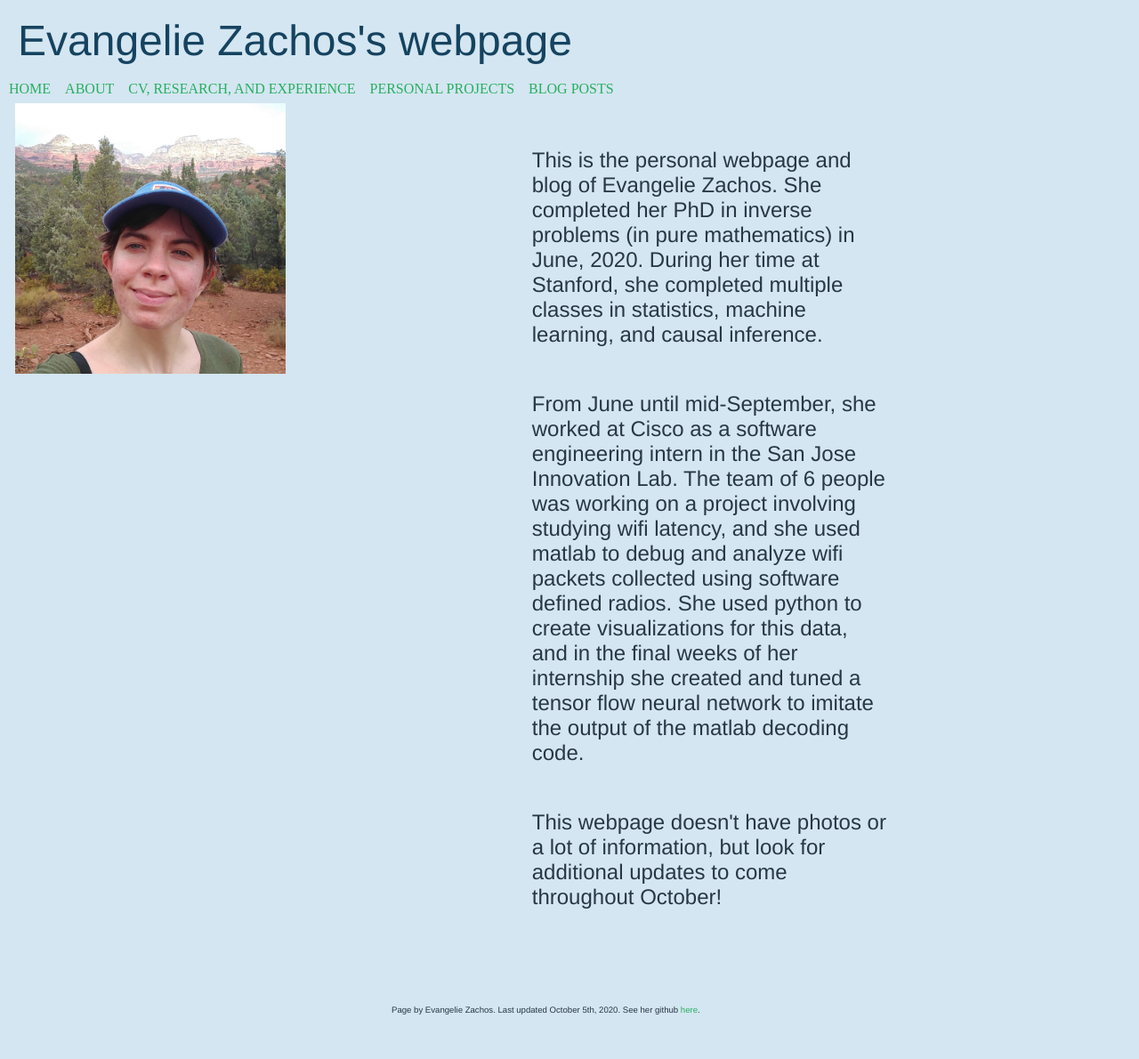
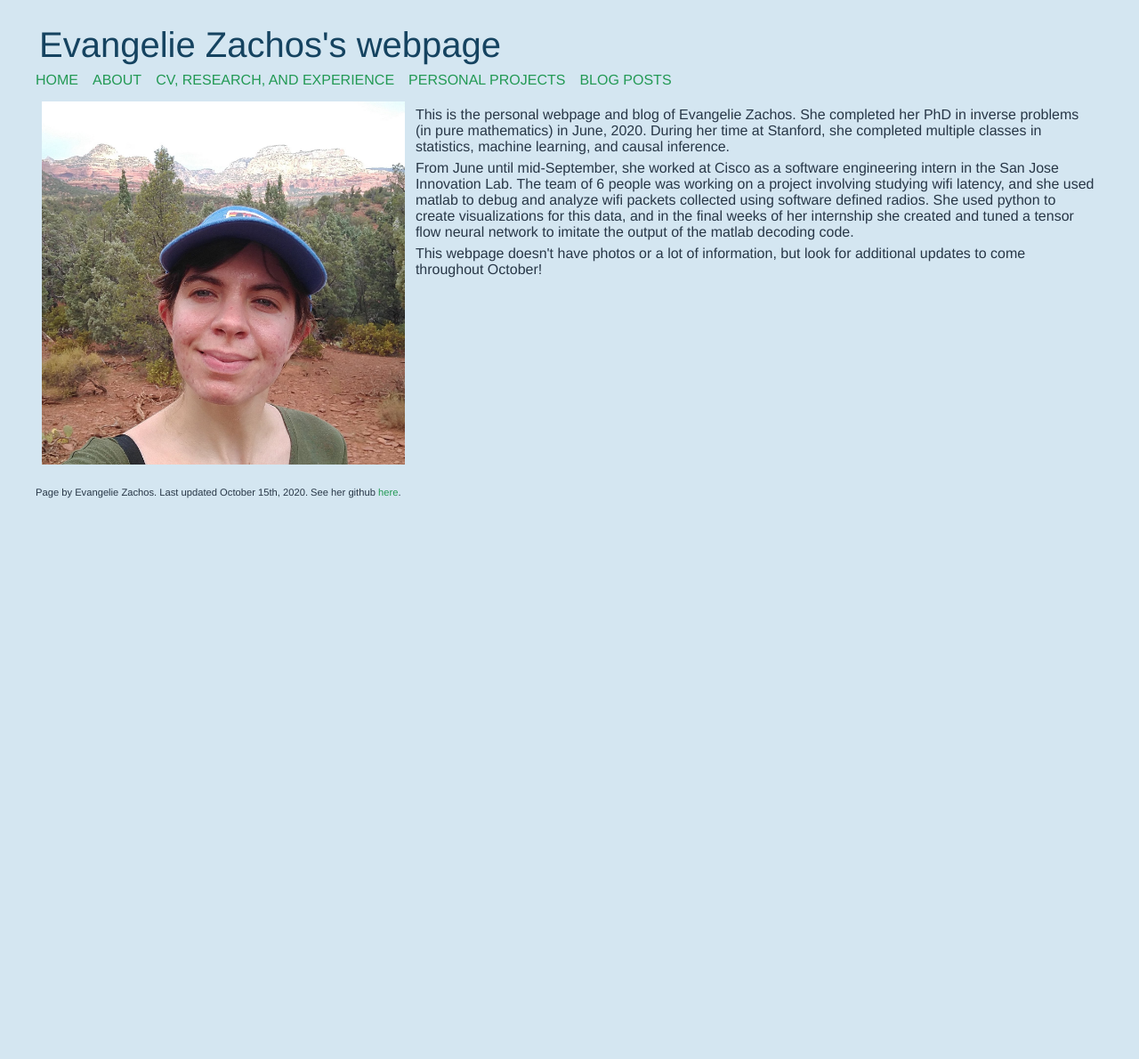
Before and after one commit to ezachos/ezachos.github.io, a Jekyll site: the page built from index.html, in a window 1280 px wide. Shown: the whole page at 89% size. Built offline with Jekyll 4.4.1, drawn with Linux system fonts in a browser that asks for light colours; after the commit the page ends 900 px from its top, so only the background shows below that.

Commit message:
updated style sheet

```diff
--- a/_layouts/default.html
+++ b/_layouts/default.html
@@ -34,6 +34,6 @@
 </body>
 
 <footer>
- <p>Page by Evangelie Zachos. Last updated October 5th, 2020. See her github <a href="https://github.com/zzzachos/">here</a>. </p>
+ <p>Page by Evangelie Zachos. Last updated October 15th, 2020. See her github <a href="https://github.com/zzzachos/">here</a>. </p>
 </footer>
 </html>
--- a/css/styles.css
+++ b/css/styles.css
@@ -4,31 +4,32 @@
 }
 
 html {background-color: #d4e6f1; background:#d4e6f1; min-height:100%; overflow-y:scroll; position:relative; }
-body { color: #283747 ; font-family:'Helvetica Neue', 'Arial', 'Sans-Serif'; margin:10px 10px; width 90%;}
+body { color: #283747 ; font-family:'Helvetica Neue', 'Arial', 'Sans-Serif'; margin:20px 40px; width 90%;}
 
-a { color:#27ae60 ; }
+a { color:#229954 ; }
 a:link { text-decoration:none; }
 a:hover { color:#145a32; }
 
 ul { list-style-type:none; }
-nav li { display:inline-block; padding:0 16px 0 0; }
+nav li { display:inline-block; padding: 0 16px 8px 0; }
 
-h1 { color:#154360 ; font-size:3em; font-weight:400; margin:10px; padding:8px 0;}
-h2, h3, h4, h5 { font-weight:400; margin:10px; padding:8px 0; font-size:2.5em; }
-nav { font-family:"biolinum_r_g"; sans-serif; text-transform:uppercase; }
+h1 { color:#154360 ; font-size:2.5em; font-weight:400; margin:0px; padding:8px 4px;}
+h2, h3, h4, h5 { font-weight:400; margin:0px; padding:6px 0px 2px; font-size:2em; }
+nav { font-family:'Helvetica Neue', 'Arial', 'Sans-Serif';/*"biolinum_r_g";sans-serif;*/  text-transform:uppercase; }
 
 p {
   display: block;
-  width: 400px;
-  margin: 50px auto;
-  font: 1.5em 'Helvetica Neue', 'Arial', 'Sans-Serif';
+  margin-top: 6px;
+  font: 1em 'Helvetica Neue', 'Arial', 'Sans-Serif';
 }
+
+
 
 table td {
   padding: 5px;
   vertical-align: top;
 }
 
-footer {color:#283747; font-family:'Helvetica Neue', 'Arial', 'Sans-Serif'; font-size:0.4em; font-weight:400;
-    display: block;
+footer {padding: 8px 0; color:#283747; font-family:'Helvetica Neue', 'Arial', 'Sans-Serif'; font-size:0.7em; font-weight:400;
+    display: block; width: 100%;
 }
--- a/index.html
+++ b/index.html
@@ -5,7 +5,7 @@ title: Evangelie Zachos's webpage
 
 <table>
   <tr>
-    <td width="25%">
+    <td width="35%">
       <div>
         <img position="absolute" margin="auto" width="100%" src="images/profile.jpg">
       </div>
```
Also changed, not shown: 1 other file.
